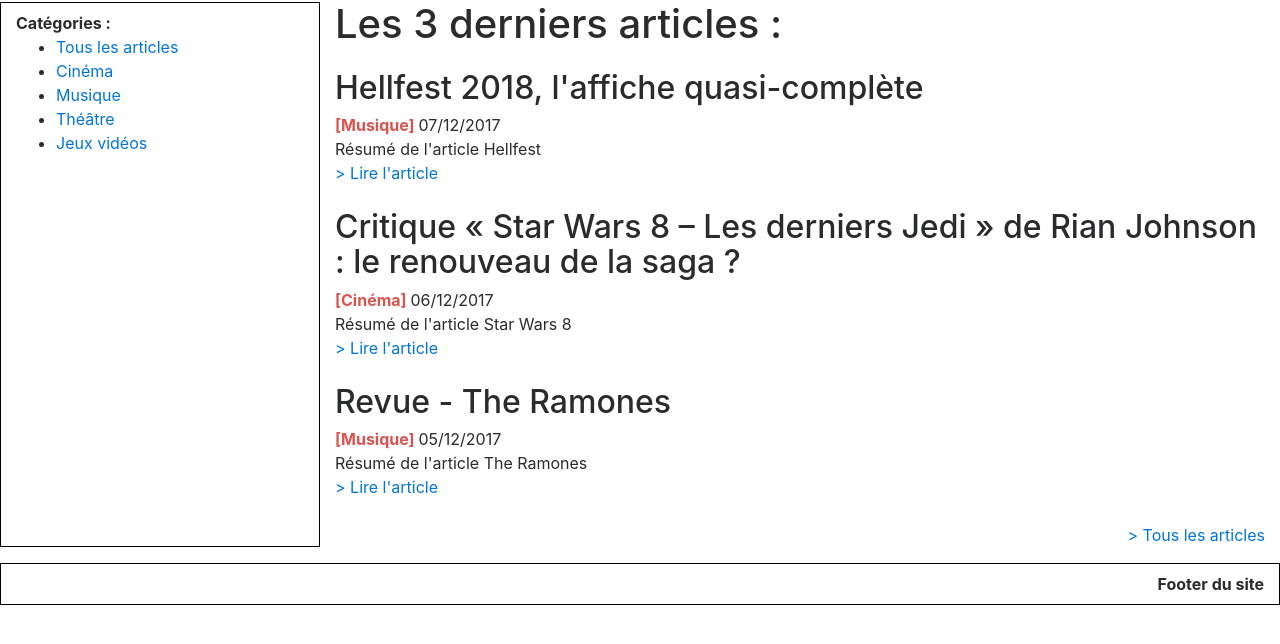
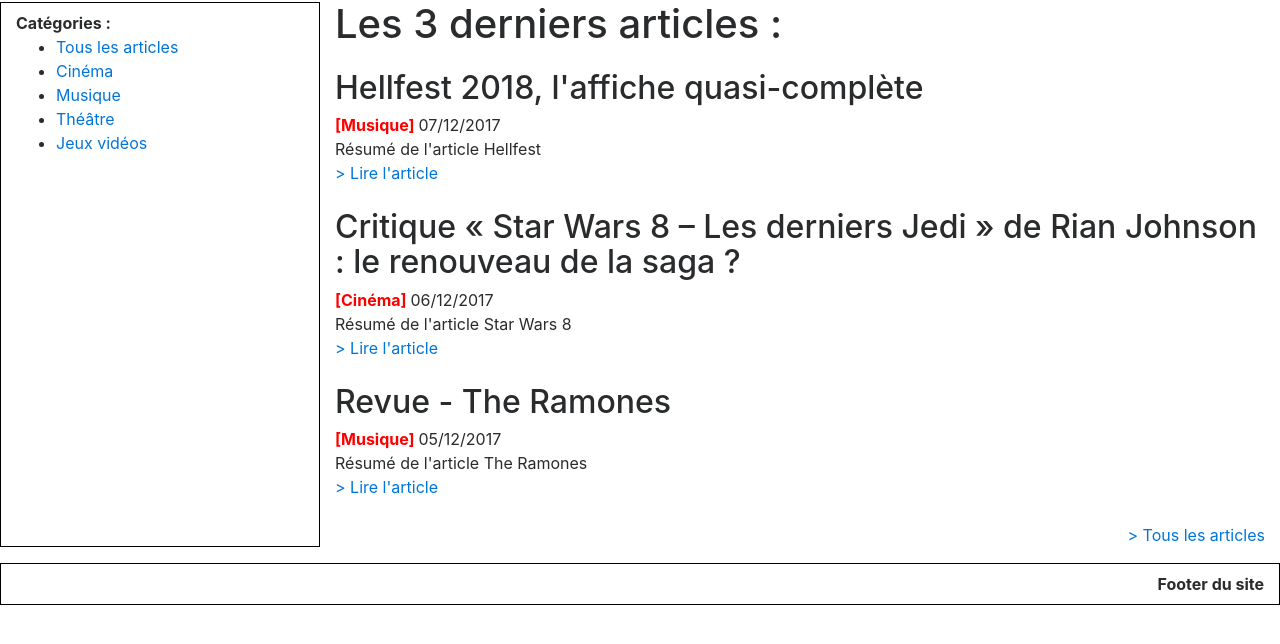
Before and after one commit to DicSo92/Luzzi-Charly---Blog, a PHP site: page / in a window 1280 px wide. Shown: the part 88-732 px from the top of the page. Run offline with PHP 8.4, Linux system fonts and the light colour scheme.

Commit message:
red color category

```diff
--- a/article_list.php
+++ b/article_list.php
@@ -91,7 +91,7 @@
                              <h2>
                                  <?php echo $all_articles['title']; ?>
                              </h2>
-                             <b class="article_category text-danger">
+                             <b class="article_category">
                                  [<?php
                                      foreach ($categories as $key=>$categorie):
                                          if ($all_articles['category_id'] == $categorie['id']){
--- a/css/main.css
+++ b/css/main.css
@@ -1,3 +1,7 @@
 .main-header, .categories-nav, footer {
 	border:1px solid black;
 }
+
+.article_category {
+	color: red;
+}
--- a/index.php
+++ b/index.php
@@ -30,7 +30,7 @@
                             <h2>
                                 <?php echo $three_articles['title']; ?>
                             </h2>
-                            <b class="article_category text-danger">
+                            <b class="article_category">
                                 [<?php
                                 foreach ($categories as $key=>$categorie):
                                     if ($three_articles['category_id'] == $categorie['id']){
```
